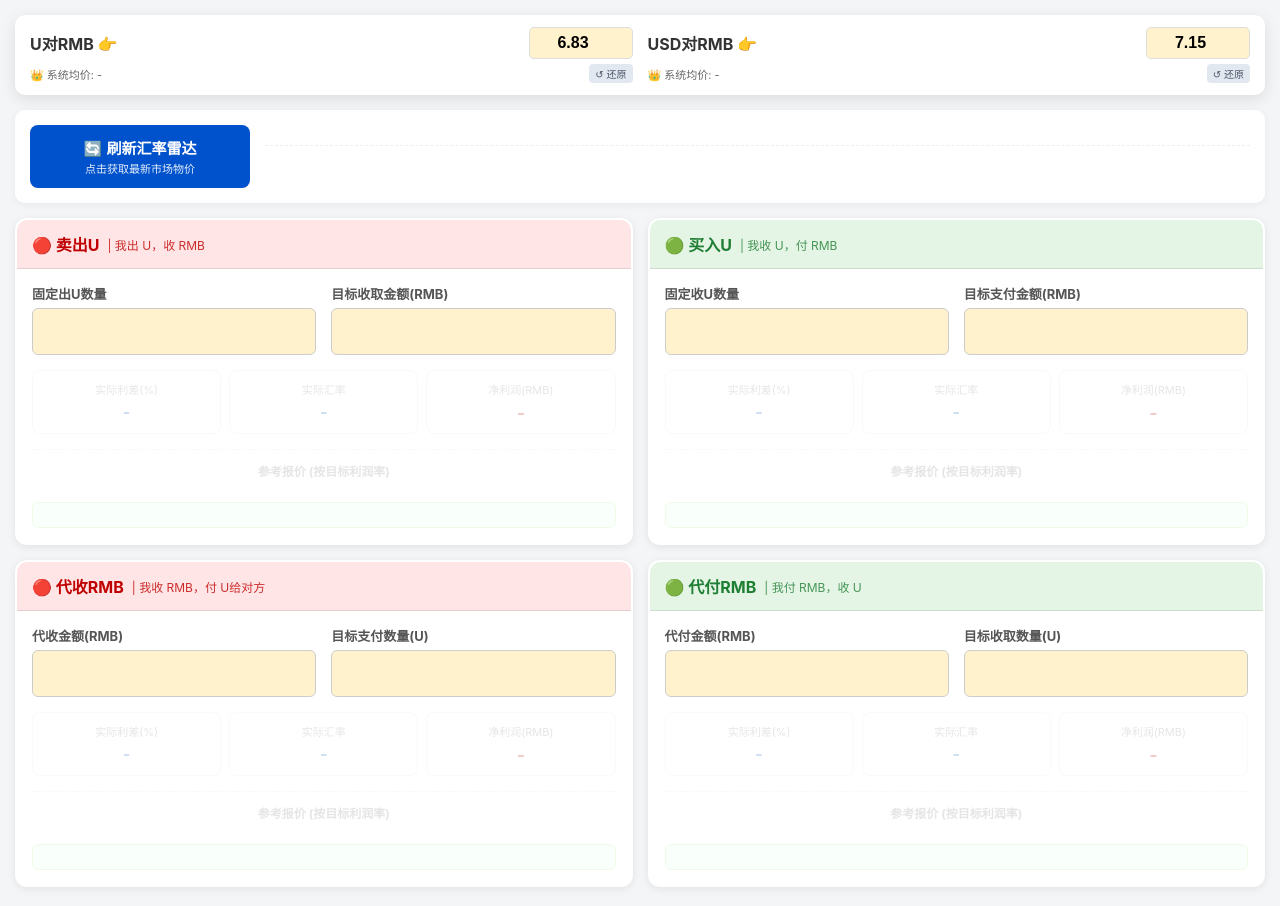
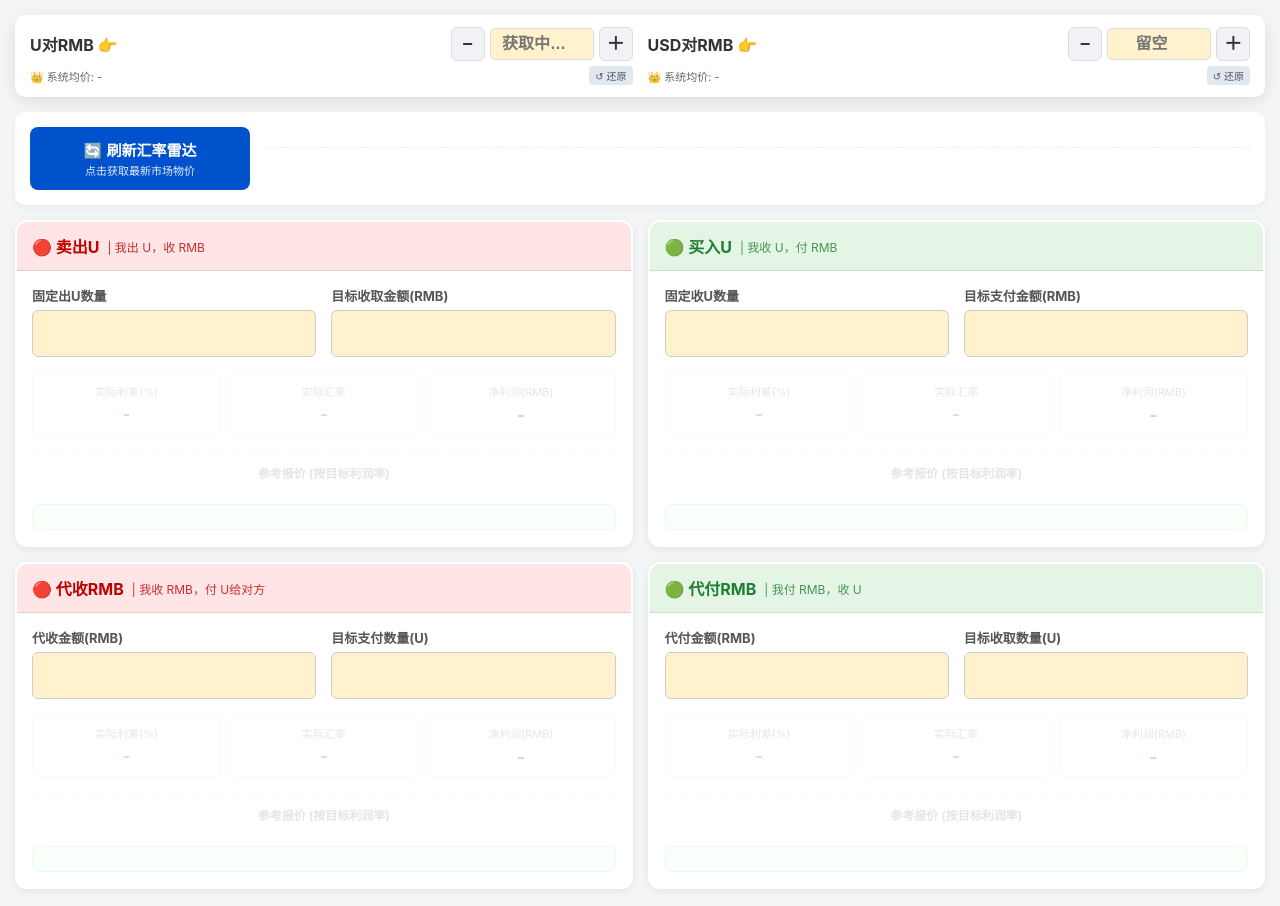
Before and after one commit to ivanphz/otc-rate-gateway, a plain HTML site: page apps/web/index.html in a window 1280 px wide. Drawn offline with Linux system fonts and the light colour scheme; files whose address does not match are found by name.

Commit message:
Update index.html

```diff
--- a/apps/web/index.html
+++ b/apps/web/index.html
@@ -15,6 +15,9 @@
         .rate-main-row { display: flex; align-items: center; justify-content: space-between; font-weight: bold; }
         .rate-input { width: 90px; padding: 6px; font-size: 16px; text-align: center; background: var(--yellow); border: 1px solid #ddd; border-radius: 5px; transition: all 0.2s; font-weight: bold;}
         .rate-input:focus { border-color: var(--blue); outline: none; box-shadow: 0 0 0 2px rgba(0,82,204,0.2); }
+        .stepper-group { display: flex; align-items: center; gap: 5px; }
+        .btn-step { width: 34px; height: 34px; flex-shrink: 0; border: 1px solid #ddd; background: #f0f2f5; border-radius: 6px; font-size: 18px; font-weight: bold; color: #333; cursor: pointer; line-height: 1; padding: 0; }
+        .btn-step:active { background: #cbd5e0; }
         .sys-rate-row { display: flex; justify-content: space-between; align-items: center; font-size: 11px; color: #666; }
         .btn-restore { background: #e2e8f0; border: none; padding: 2px 6px; border-radius: 4px; font-size: 10px; color: #4a5568; cursor: pointer; transition: 0.2s;}
         .btn-restore:hover { background: #cbd5e0; }
@@ -87,7 +90,11 @@
         <div class="rate-control-group">
             <div class="rate-main-row">
                 <span>U对RMB 👉</span>
-                <input type="number" step="0.01" min="0" id="u_rate" class="rate-input" value="6.83" onfocus="this.select()" oninput="calcAll()">
+                <span class="stepper-group">
+                    <button class="btn-step" onclick="stepRate('u', -0.01)">−</button>
+                    <input type="number" step="0.01" min="0" id="u_rate" class="rate-input" placeholder="获取中…" onfocus="this.select()" oninput="calcAll()">
+                    <button class="btn-step" onclick="stepRate('u', 0.01)">＋</button>
+                </span>
             </div>
             <div class="sys-rate-row">
                 <span id="sys_u_display">👑 系统均价: -</span>
@@ -97,7 +104,11 @@
         <div class="rate-control-group">
             <div class="rate-main-row">
                 <span>USD对RMB 👉</span>
-                <input type="number" step="0.01" min="0" id="usd_rate" class="rate-input" value="7.15" placeholder="留空" onfocus="this.select()" oninput="calcAll()">
+                <span class="stepper-group">
+                    <button class="btn-step" onclick="stepRate('usd', -0.01)">−</button>
+                    <input type="number" step="0.01" min="0" id="usd_rate" class="rate-input" placeholder="留空" onfocus="this.select()" oninput="calcAll()">
+                    <button class="btn-step" onclick="stepRate('usd', 0.01)">＋</button>
+                </span>
             </div>
             <div class="sys-rate-row">
                 <span id="sys_usd_display">👑 系统均价: -</span>
@@ -234,6 +245,19 @@
             } else if (type === 'usd' && globalSysUsdRate > 0) {
                 document.getElementById('usd_rate').value = globalSysUsdRate.toFixed(3);
             }
+            calcAll();
+        }
+
+        function stepRate(type, delta) {
+            const el = document.getElementById(type === 'u' ? 'u_rate' : 'usd_rate');
+            const sysRate = type === 'u' ? globalSysURate : globalSysUsdRate;
+            // 输入框为空时，以系统均价为基准起步；均价也没有则不动作
+            let base = parseFloat(el.value);
+            if (!(base > 0)) base = sysRate;
+            if (!(base > 0)) return;
+            let next = Math.round((base + delta) * 1000) / 1000;
+            if (next < 0) next = 0;
+            el.value = next.toFixed(3);
             calcAll();
         }
 
```
